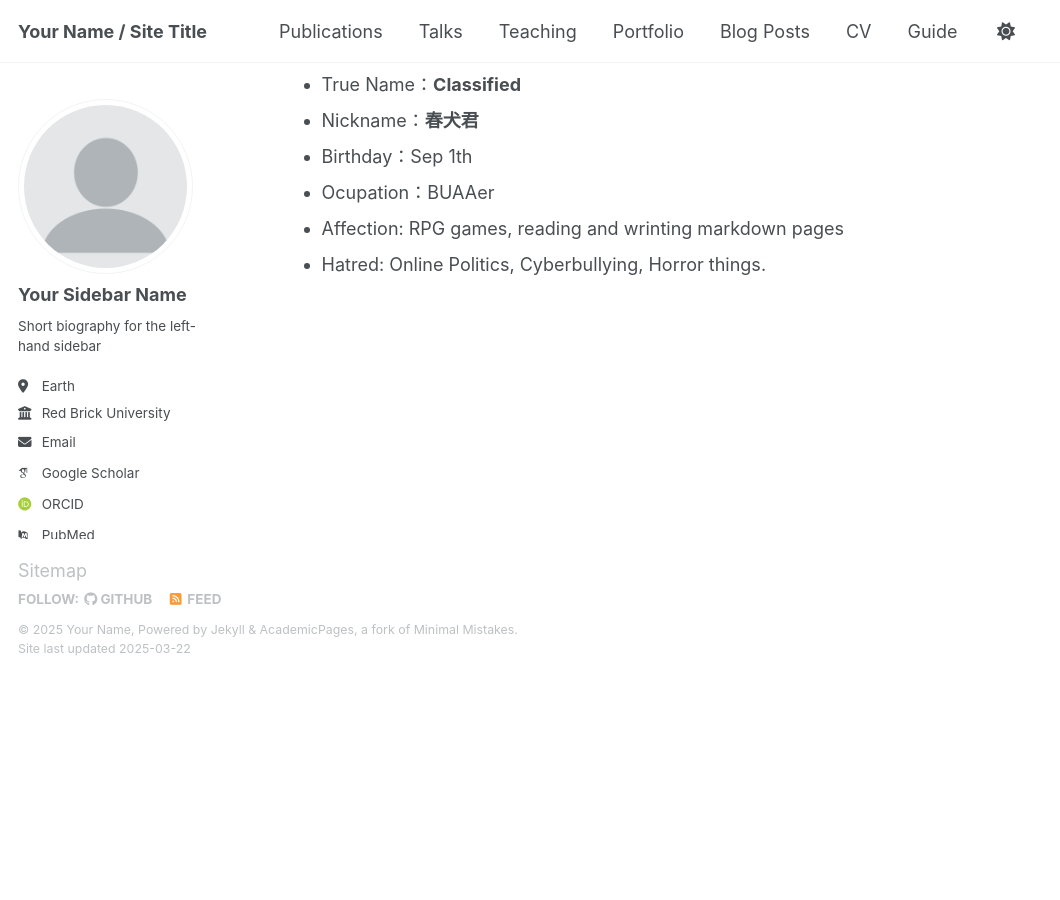
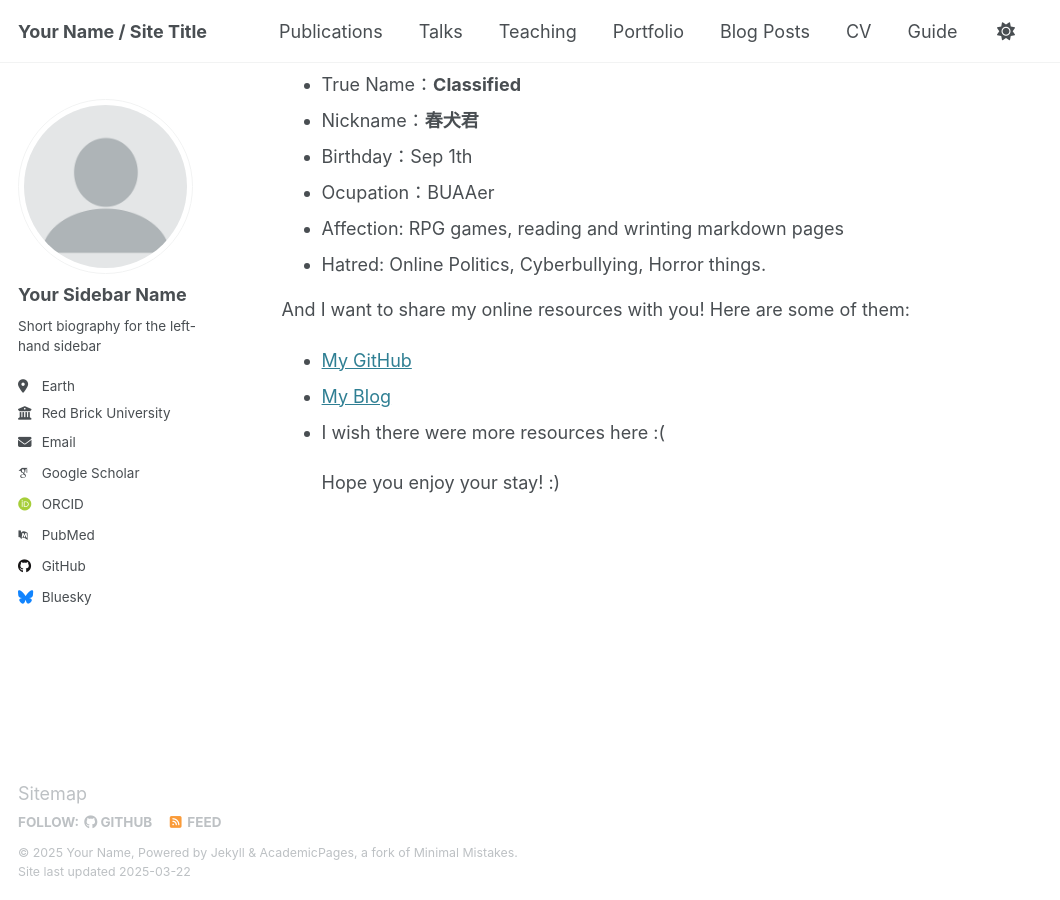
Before and after one commit to HarudogMyLand/HarudogMyLand.github.io, a Jekyll site: the page built from index.md, in a window 1280 px wide and 900 px high, scrolled down 522 px. Shown: the whole window, without its empty margins (0-1060 px from the left). Built offline with Jekyll 4.4.1, drawn with Linux system fonts in a browser that asks for light colours; some web fonts are replaced; our own code applies the rules of GitHub Pages for plain Markdown files; before the commit the page ends 1198 px from its top, so only the background shows below that.

Commit message:
Update index.md

```diff
--- a/index.md
+++ b/index.md
@@ -22,3 +22,11 @@ Bien le bonjour! Bienvenue sur le blog de Harudog My Land!
 - Ocupation：BUAAer
 - Affection: RPG games, reading and wrinting markdown pages
 - Hatred: Online Politics, Cyberbullying, Horror things.
+
+And I want to share my online resources with you! Here are some of them:
+
+- [My GitHub](https://github.com/HarudogMyLand)
+- [My Blog](https://harudogmyland.github.io/)
+- I wish there were more resources here :(
+
+    Hope you enjoy your stay! :)
```
